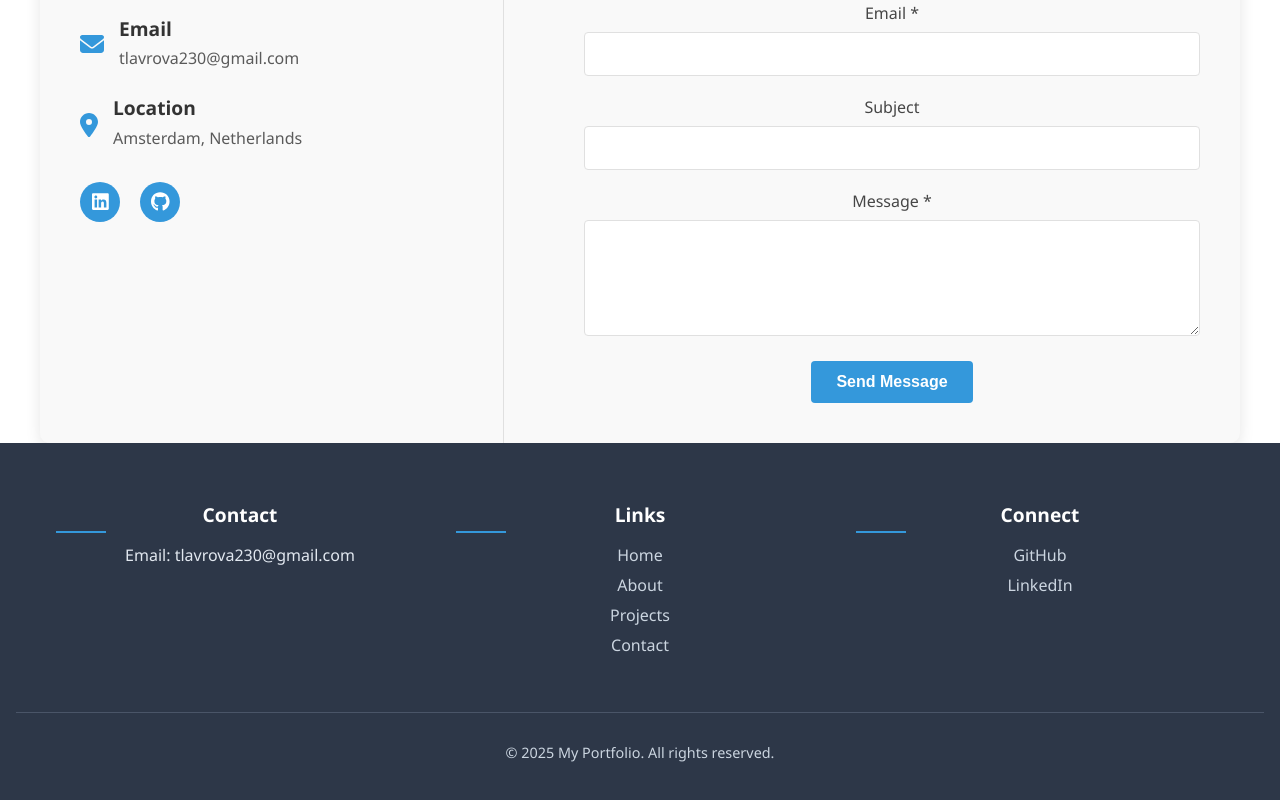
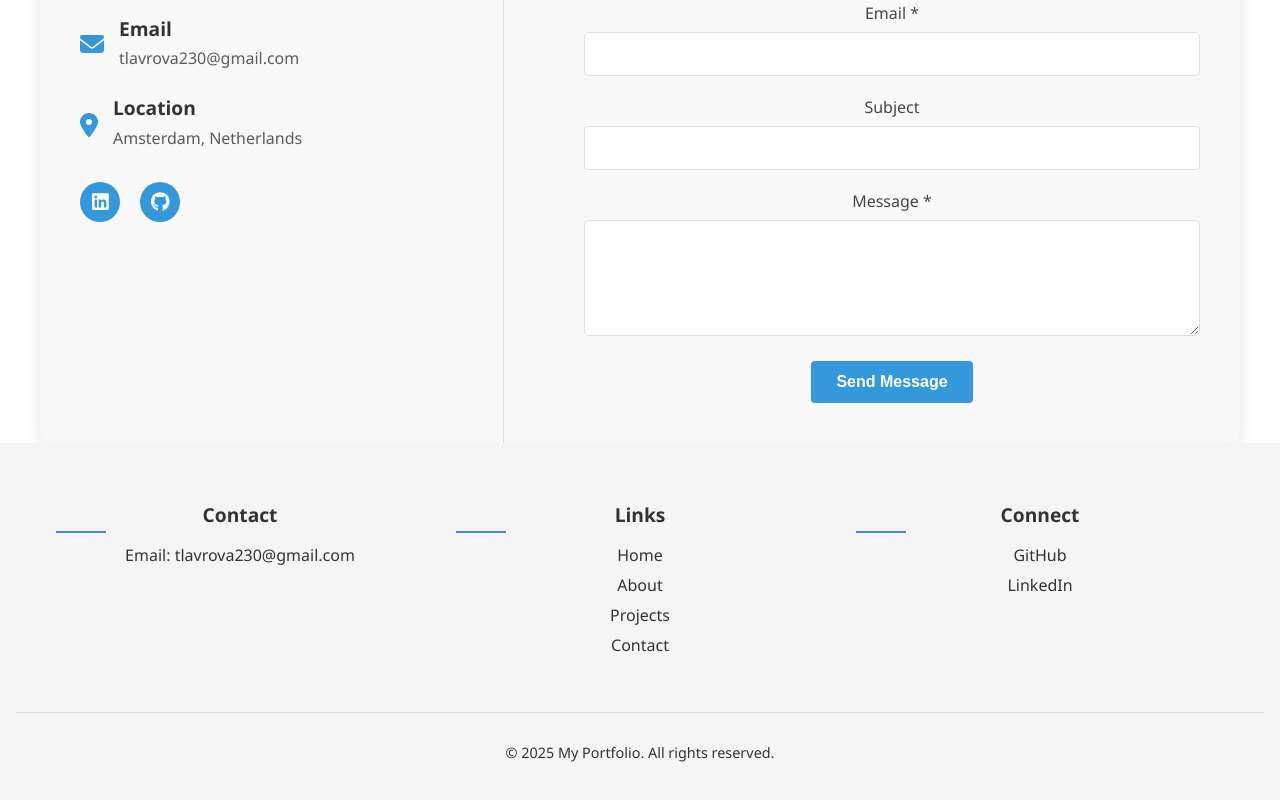
Before and after one commit to tlavrova/personal-portfolio, a React (Create React App) app: page / in a window 1280 px wide. Shown: the part 4754-5554 px from the top of the page. Built offline with nearby package versions, Linux system fonts and the light colour scheme.

Commit message:
Refactor section backgrounds to use CSS variables for improved theming consistency

```diff
--- a/src/App.css
+++ b/src/App.css
@@ -27,19 +27,19 @@ section {
 }
 
 section#home {
-  background-color: #f8f9fa;
+  background-color: var(--color-card-bg);
 }
 
 section#about {
-  background-color: #ffffff;
+  background-color: var(--color-bg);
 }
 
 section#projects {
-  background-color: #f8f9fa;
+  background-color: var(--color-card-bg);
 }
 
 section#contact {
-  background-color: #ffffff; /* Changed from #f8f9fa to match the About section */
+  background-color: var(--color-bg);
 }
 
 /* Responsive adjustments */
--- a/src/components/About.tsx
+++ b/src/components/About.tsx
@@ -13,7 +13,7 @@ const About: React.FC = () => {
             id="about"
             className="about-section"
             style={{
-                backgroundColor: theme === 'dark' ? '#121212' : '#ffffff',
+                backgroundColor: 'var(--color-bg)',
             }}
         >
             <div className="about-content">
--- a/src/components/Contact.tsx
+++ b/src/components/Contact.tsx
@@ -94,7 +94,7 @@ const Contact: React.FC = () => {
             id="contact"
             className="contact-section"
             style={{
-                backgroundColor: theme === 'dark' ? '#121212' : '#ffffff',
+                backgroundColor: 'var(--color-bg)',
             }}
         >
             <div className="contact-content">
--- a/src/components/Home.tsx
+++ b/src/components/Home.tsx
@@ -11,7 +11,7 @@ const Home: React.FC = () => {
       id="home"
       className="home-section"
       style={{
-        backgroundColor: theme === 'dark' ? '#121212' : '#ffffff',
+        backgroundColor: 'var(--color-bg)',
       }}
     >
       <div className="home-content">
--- a/src/components/Projects.tsx
+++ b/src/components/Projects.tsx
@@ -68,7 +68,7 @@ const Projects: React.FC = () => {
             id="projects"
             className="projects-section"
             style={{
-                backgroundColor: theme === 'dark' ? '#121212' : '#ffffff',
+                backgroundColor: 'var(--color-bg)',
             }}
         >
             <div className="projects-inner">
--- a/src/components/styles/Footer.css
+++ b/src/components/styles/Footer.css
@@ -1,6 +1,6 @@
 .footer-container {
-  background-color: #2d3748; /* Restored darker background for better contrast */
-  color: #e2e8f0; /* Light text color for better visibility */
+  background-color: var(--color-footer-bg);
+  color: var(--color-text);
   padding: 2rem 1rem;
   width: 100%;
   max-width: 100%;
@@ -22,7 +22,7 @@
 }
 
 .footer-section h4 {
-  color: #ffffff; /* Brighter white for better contrast */
+  color: var(--color-text);
   font-size: 1.2rem;
   margin-bottom: 1rem;
   position: relative;
@@ -35,7 +35,7 @@
   bottom: -5px;
   width: 50px;
   height: 2px;
-  background-color: #3498db; /* Updated to match the consistent blue */
+  background-color: var(--color-primary);
 }
 
 .footer-nav {
@@ -44,14 +44,14 @@
 }
 
 .footer-nav a, .footer-social-links a {
-  color: #cbd5e0; /* Lighter color for better visibility */
+  color: var(--color-text);
   text-decoration: none;
   margin-bottom: 0.5rem;
   transition: color 0.3s ease;
 }
 
 .footer-nav a:hover, .footer-social-links a:hover {
-  color: #3498db; /* Updated to match the consistent blue */
+  color: var(--color-primary);
 }
 
 .footer-social-links {
@@ -62,9 +62,9 @@
 .copyright {
   text-align: center;
   padding-top: 1rem;
-  border-top: 1px solid #4a5568;
+  border-top: 1px solid var(--color-border);
   font-size: 0.9rem;
-  color: #cbd5e0; /* Ensuring copyright text is visible */
+  color: var(--color-text);
 }
 
 @media (max-width: 768px) {
--- a/src/components/styles/NavMenu.css
+++ b/src/components/styles/NavMenu.css
@@ -14,7 +14,7 @@
   .nav-menu {
     position: absolute;
     flex-direction: column;
-    background-color: #ffffff;
+    background-color: var(--color-header-bg);
     top: 4rem;
     left: 0;
     right: 0;
```
